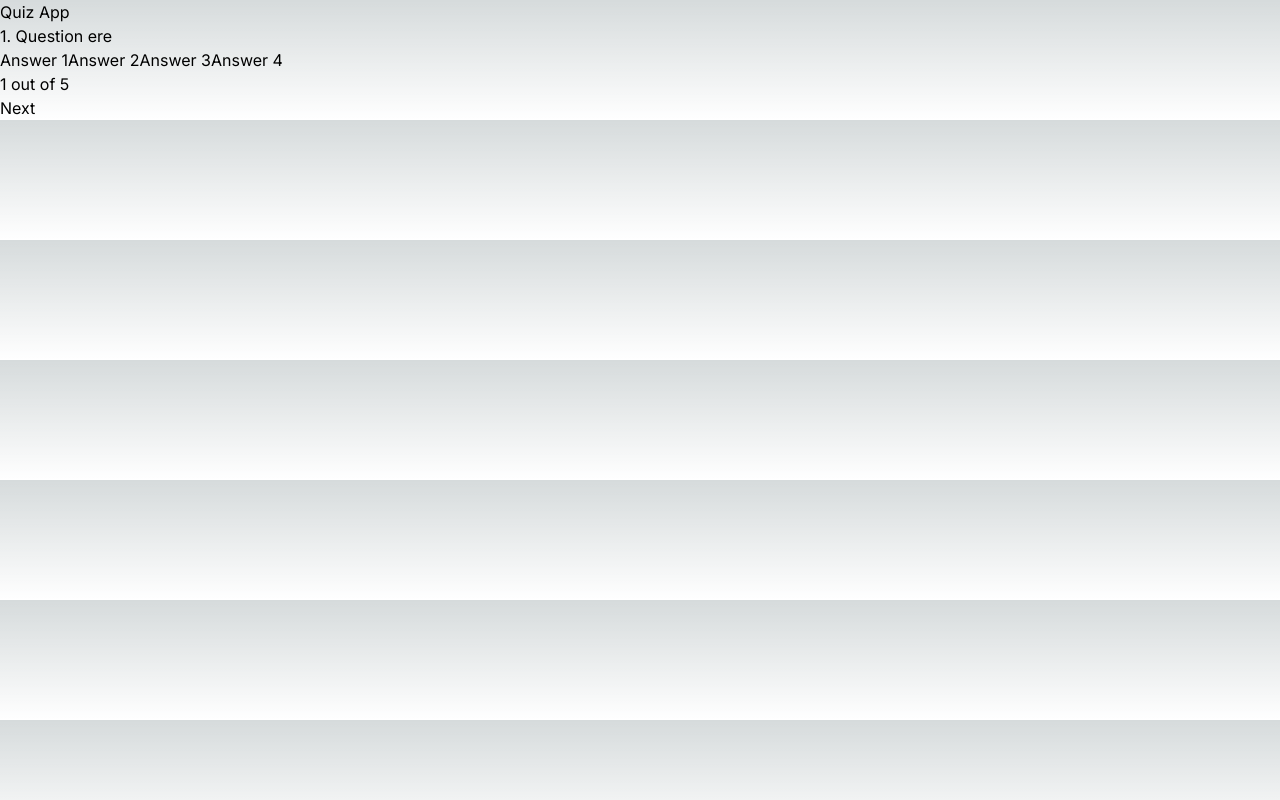
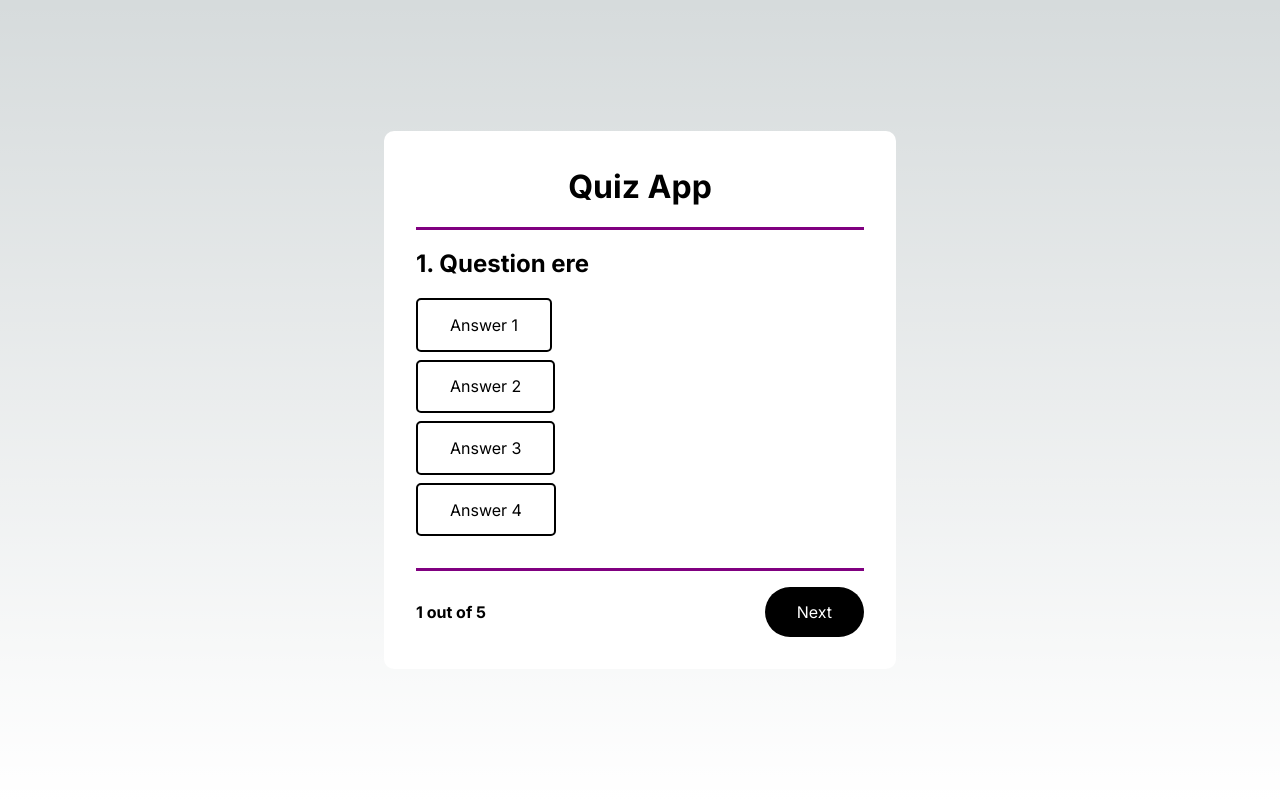
Before and after one commit to sagimartin/quiz-app, a Next.js app: page / in a window 1280 px wide. Built offline with nearby package versions, Linux system fonts and the light colour scheme.

Commit message:
Add basic styling

```diff
--- a/app/globals.css
+++ b/app/globals.css
@@ -1,6 +1,12 @@
 @tailwind base;
 @tailwind components;
 @tailwind utilities;
+
+* {
+  margin: 0;
+  padding: 0;
+  box-sizing: border-box;
+}
 
 :root {
   --foreground-rgb: 0, 0, 0;
@@ -17,6 +23,10 @@
 }
 
 body {
+  min-height: 100vh;
+  display: flex;
+  align-items: center;
+  justify-content: center;
   color: rgb(var(--foreground-rgb));
   background: linear-gradient(
       to bottom,
@@ -25,3 +35,75 @@ body {
     )
     rgb(var(--background-start-rgb));
 }
+
+.quiz-app {
+  width: 40vw;
+  color: black;
+  background-color: white;
+  padding: 2rem;
+  border-radius: 10px;
+  display: flex;
+  flex-direction: column;
+  gap: 1rem;
+}
+
+.quiz-header {
+  text-align: center;
+  border-bottom: 3px solid purple;
+  padding-bottom: 1rem;
+}
+
+.quiz-header h1 {
+  font-size: 2rem;
+  font-weight: bold;
+}
+
+.quiz-body h1 {
+  font-size: 1.5rem;
+  font-weight: bold;
+}
+
+.options {
+  display: flex;
+  flex-direction: column;
+  align-items: flex-start;
+  gap: 0.5rem;
+  padding: 1rem 0;
+}
+
+.options button {
+  border: 2px solid black;
+  border-radius: 5px;
+  background-color: white;
+}
+
+.quiz-footer {
+  border-top: 3px solid purple;
+  padding-top: 1rem;
+  display: flex;
+  justify-content: space-between;
+  align-items: center;
+}
+
+.quiz-footer p {
+  font-weight: bold;
+}
+
+button {
+  border: none;
+  border-radius: 10px;
+  padding: 0.8rem 2rem;
+  cursor: pointer;
+}
+
+.next {
+  border-radius: 25px;
+  background-color: black;
+  color: white;
+}
+
+@media (max-width: 900px) {
+  .quiz-app {
+    width: 80vw;
+  }
+}
```
